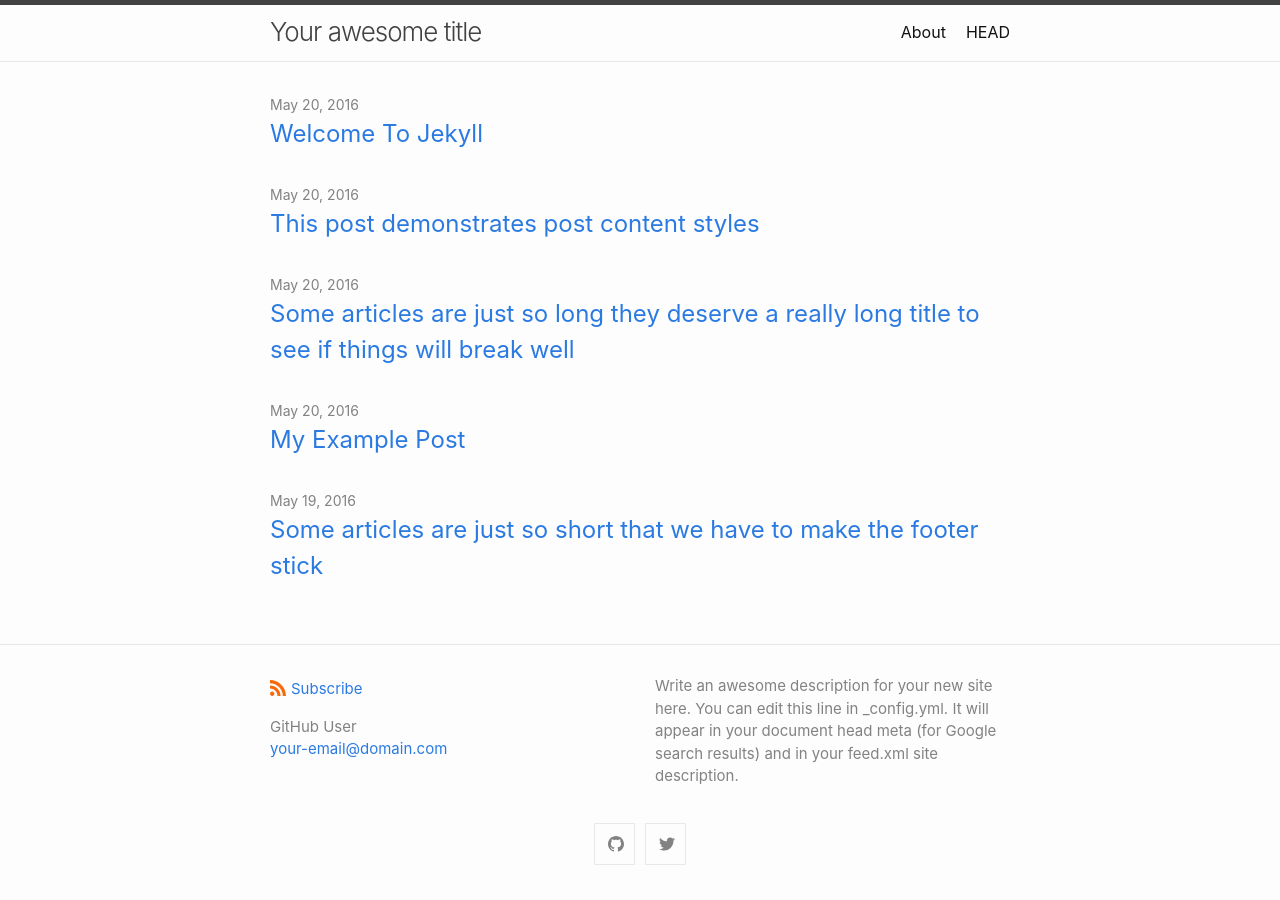
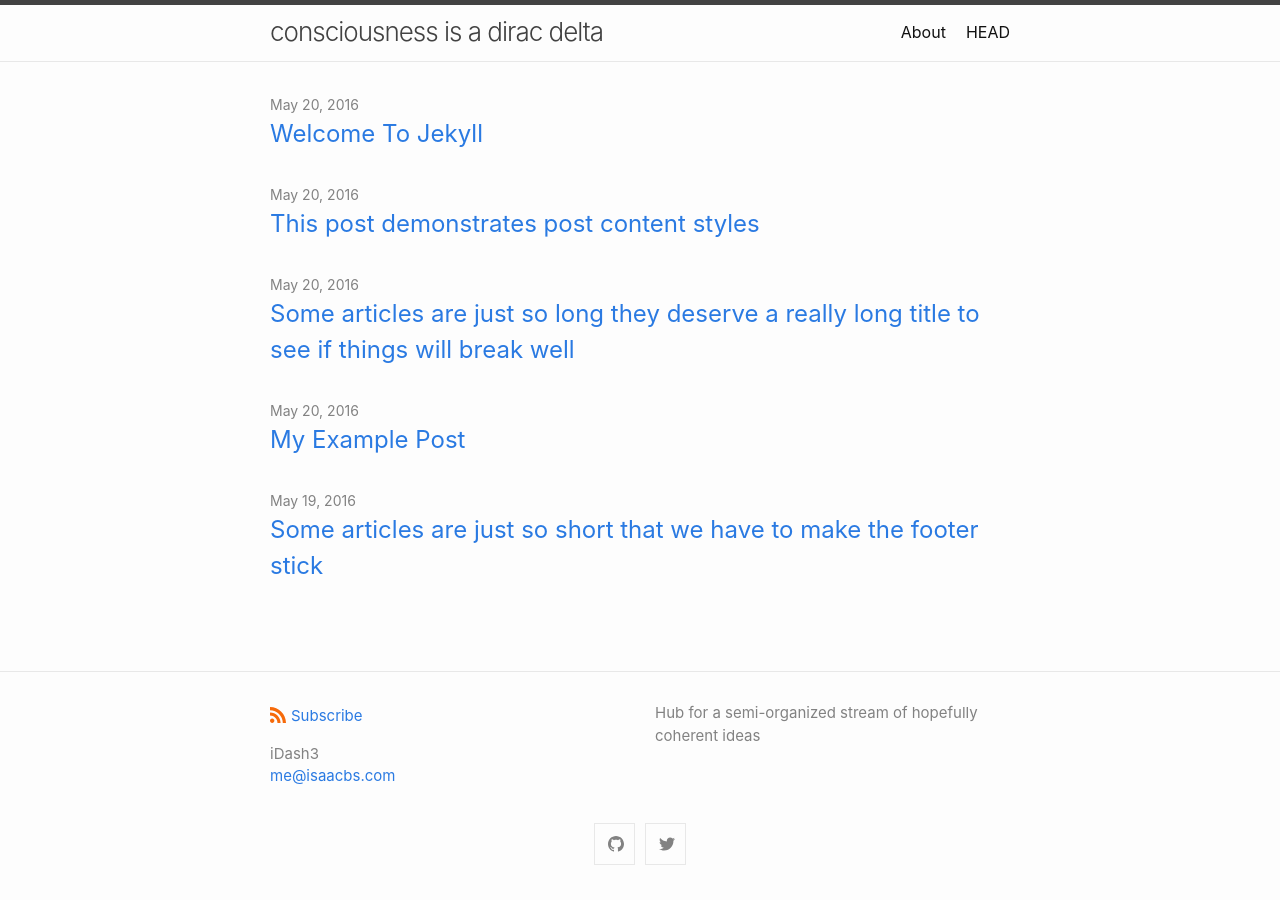
Before and after one commit to iDash3/idash3.github.io, a Jekyll site: the page built from index.md, in a window 1280 px wide. Built offline with Jekyll 4.4.1, drawn with Linux system fonts in a browser that asks for light colours.

Commit message:
Changed some config

```diff
--- a/_config.yml
+++ b/_config.yml
@@ -1,11 +1,9 @@
-title: Your awesome title
+title: consciousness is a dirac delta
 author:
-  name: GitHub User
-  email: your-email@domain.com
+  name: iDash3
+  email: me@isaacbs.com
 description: > # this means to ignore newlines until "show_excerpts:"
-  Write an awesome description for your new site here. You can edit this
-  line in _config.yml. It will appear in your document head meta (for
-  Google search results) and in your feed.xml site description.
+  Hub for a semi-organized stream of hopefully coherent ideas
 
 show_excerpts: false # set to true to show excerpts on the homepage
 
```
